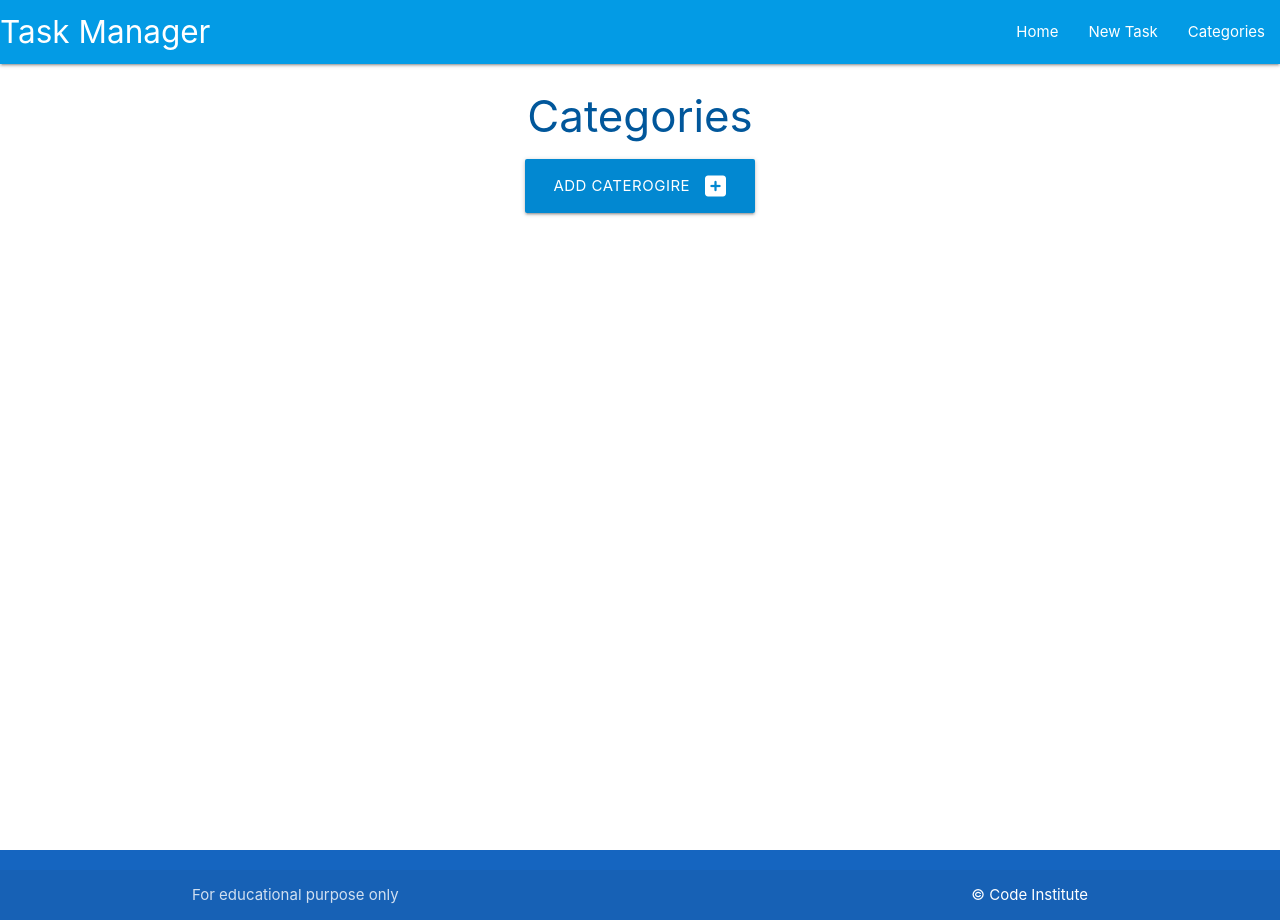
After one commit to 4n4ru/flask-sqlalchemy-task-manager, a Flask app: page /categories in a window 1280 px wide. The commit adds this page. Run offline with Flask 2, Linux system fonts and the light colour scheme.

Commit message:
Add code to add categories

```diff
--- a/taskmanager/routes.py
+++ b/taskmanager/routes.py
@@ -1,4 +1,4 @@
-from flask import render_template
+from flask import render_template, request, url_for, redirect
 from taskmanager import app, db
 from taskmanager.models import Category, Task
 
@@ -6,3 +6,18 @@ from taskmanager.models import Category, Task
 @app.route('/')
 def home():
     return render_template('tasks.html')
+
+
+@app.route('/categories')
+def categories():
+    return render_template('categories.html')
+
+
+@app.route('/add_category', methods=['GET', 'POST'])
+def add_category():
+    if request.method == 'POST':
+        category = Category(category_name=request.form.get('category_name'))
+        db.session.add(category)
+        db.session.commit()
+        return redirect(url_for('categories'))
+    return render_template('add_category.html')
--- a/taskmanager/templates/base.html
+++ b/taskmanager/templates/base.html
@@ -20,7 +20,7 @@
               <ul class="right hide-on-med-and-down">
                 <li><a href="{{ url_for('home') }}">Home</a></li>
                 <li><a href="">New Task</a></li>
-                <li><a href="">Categories</a></li>
+                <li><a href="{{ url_for('categories') }}">Categories</a></li>
 
 
               </ul>
@@ -30,7 +30,7 @@
           <ul class="sidenav" id="mobile-demo">
             <li><a href="{{ url_for('home') }}">Home</a></li>
             <li><a href="">New Task</a></li>
-            <li><a href="">Categories</a></li>
+            <li><a href="{{ url_for('categories') }}">Categories</a></li>
           </ul>
     </header>
 
--- /dev/null
+++ b/taskmanager/templates/categories.html
@@ -0,0 +1,14 @@
+{% extends "base.html" %}
+{% block content %}
+
+<h3 class="light-blue-text text-darken-4 center-align">Categories</h3>
+
+<div class="row">
+    <div class="col s12 center-align">
+        <a href="{{ url_for('add_category') }}" class="btn-large light-blue darken-2">
+            Add Caterogire <i class="fas fa-plus-square right"></i>
+        </a>
+    </div>
+</div>
+
+{% endblock %}
```
Also changed, not shown: taskmanager/templates/add_category.html (added, +27 -0 lines).
